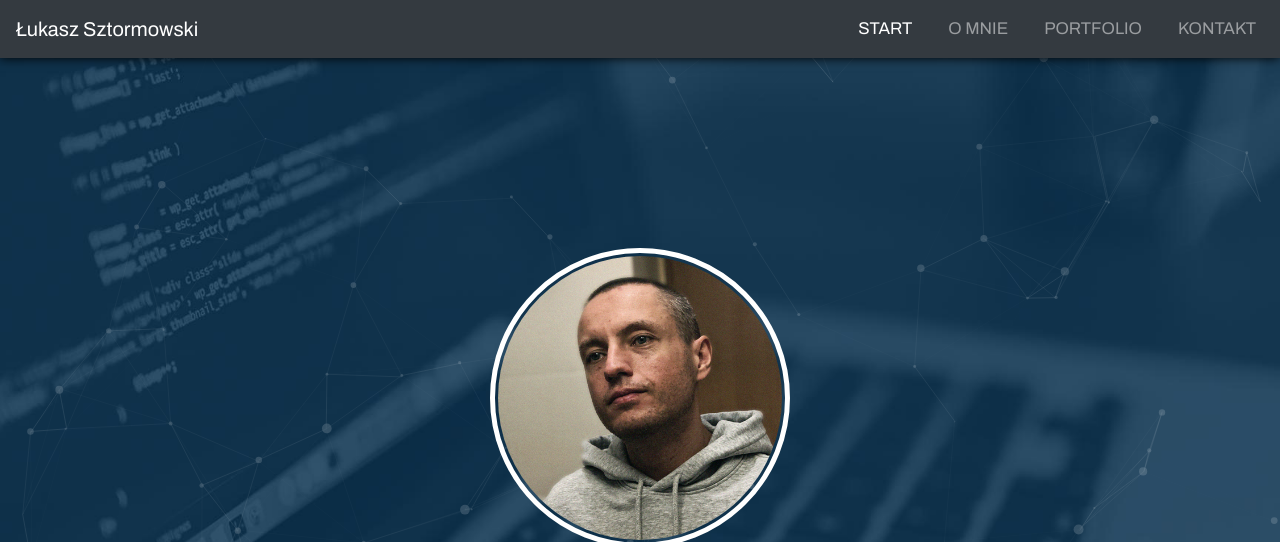
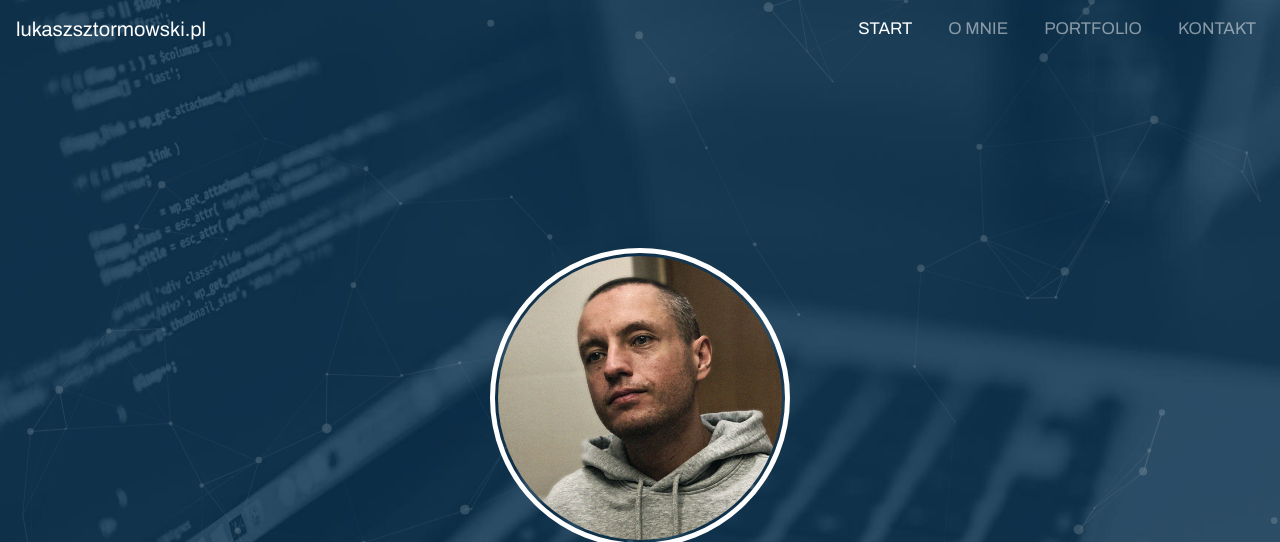
Before and after one commit to qkiczw/qkiczw.github.io, a plain HTML site: page index.html in a window 1280 px wide. Shown: the top 542 px of the page. Drawn offline with nearby package versions, Linux system fonts and the light colour scheme.

Commit message:
Navbar has been changed and now bgcolor depends on page scroll

```diff
--- a/css/style.css
+++ b/css/style.css
@@ -36,7 +36,11 @@ a, a:focus, a:visited, a:link{
 
 /* main menu */
 nav{
+   transition-duration: 0.2s;
+}
+.nav-shadow{
     box-shadow: 0 0 10px black;
+    background-color:rgba(51, 51, 51, 80%);
 }
 
 .navbar-my-brand{
--- a/index.html
+++ b/index.html
@@ -16,8 +16,8 @@
     <div class="container-fluid">
         <header>
             <section id="start" class="menu">
-                <nav class="navbar navbar-expand-lg navbar-dark bg-dark fixed-top">
-                    <a class="navbar-brand navbar-my-brand" href="#start">Łukasz Sztormowski</a>
+                <nav class="navbar navbar-expand-lg navbar-dark fixed-top">
+                    <a class="navbar-brand navbar-my-brand" href="#start">lukaszsztormowski.pl</a>
                     <a class="navbar-brand navbar-my-logo" href="#start"><img src="images/my-logo.png"></a>
                     <button class="navbar-toggler" type="button" data-toggle="collapse" data-target="#navbarNavDropdown" aria-controls="navbarNavDropdown"
                         aria-expanded="false" aria-label="Toggle navigation">
--- a/js/script.js
+++ b/js/script.js
@@ -7,6 +7,7 @@ $(function(){
     const $welcomeText = $('.header-text');
     const $pictureOfMe = $('.picture-of-me');
     const $page = $('body, html');
+    const $nav = $('.navbar');
     const $navbar = $('.navbar-nav');
     const $navLinks = $navbar.find('a');
     const $navbarMyBrand = $('.navbar-my-brand');
@@ -55,7 +56,7 @@ function showPortfolioRow() {
 };
 
 function changeMyBrandToLogo() {
-    if($window.scrollTop() > 400){
+    if($window.scrollTop() > 200){
         $navbarMyBrand.css('display', 'none');
         $navbarMyLogo.css('display', 'block');
     }
@@ -84,12 +85,20 @@ function achievementsIconsAnimation() {
     }
 }
 
+function showDarkNaw() {
+    // if($window.scrollTop() > 200){
+    //     $nav.addClass('bg-dark');
+    // }
+    $window.scrollTop() > 200 ? $nav.addClass(' nav-shadow') : $nav.removeClass('nav-shadow');
+}
+
 $navLinks.on('click', scrollToSection);
 $window.on('scroll', changeMyBrandToLogo);
 $window.on('scroll', showPortfolioRow);
 $window.on('scroll', checkPos);
 $window.on('scroll', toggleScrollToTopVisibility);
 $window.on('scroll', achievementsIconsAnimation);
+$window.on('scroll', showDarkNaw);
 $scrollToTopBtn.on('click', scrollMeToTop);
 
 });
```
